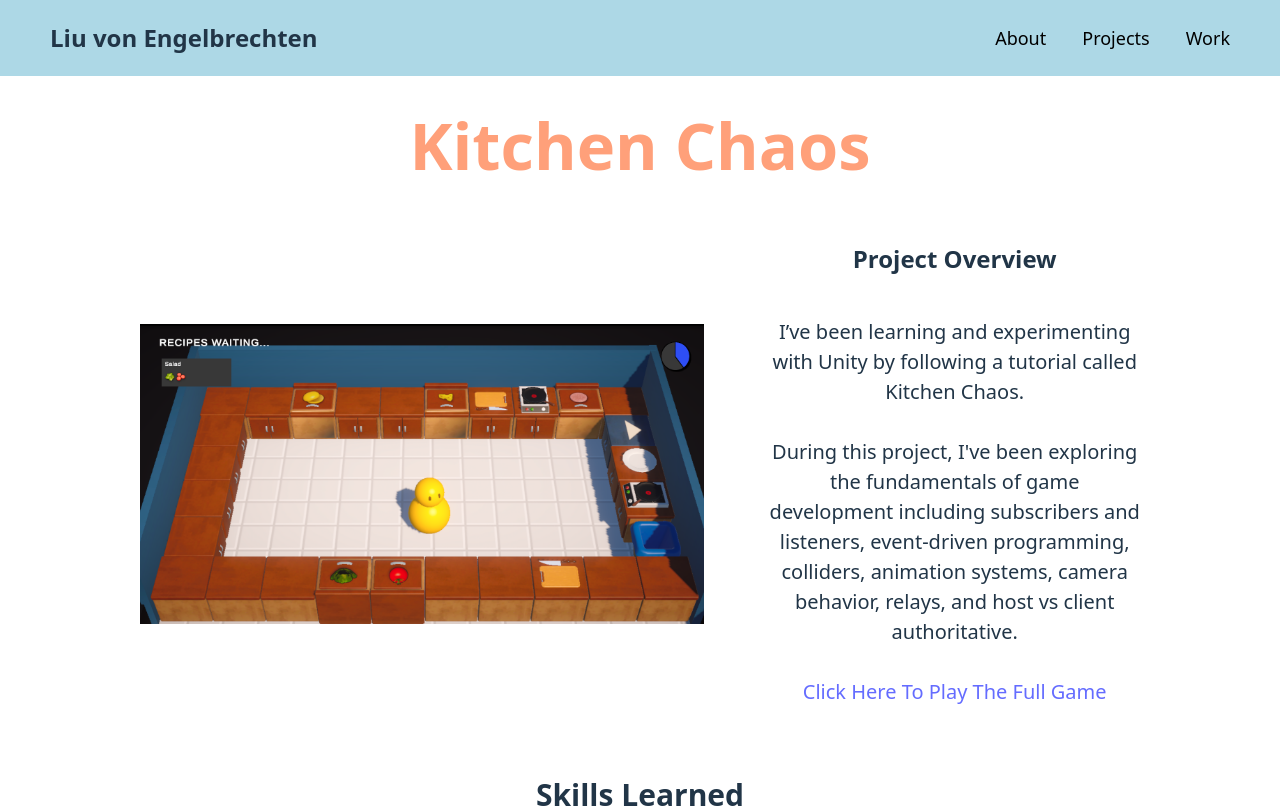
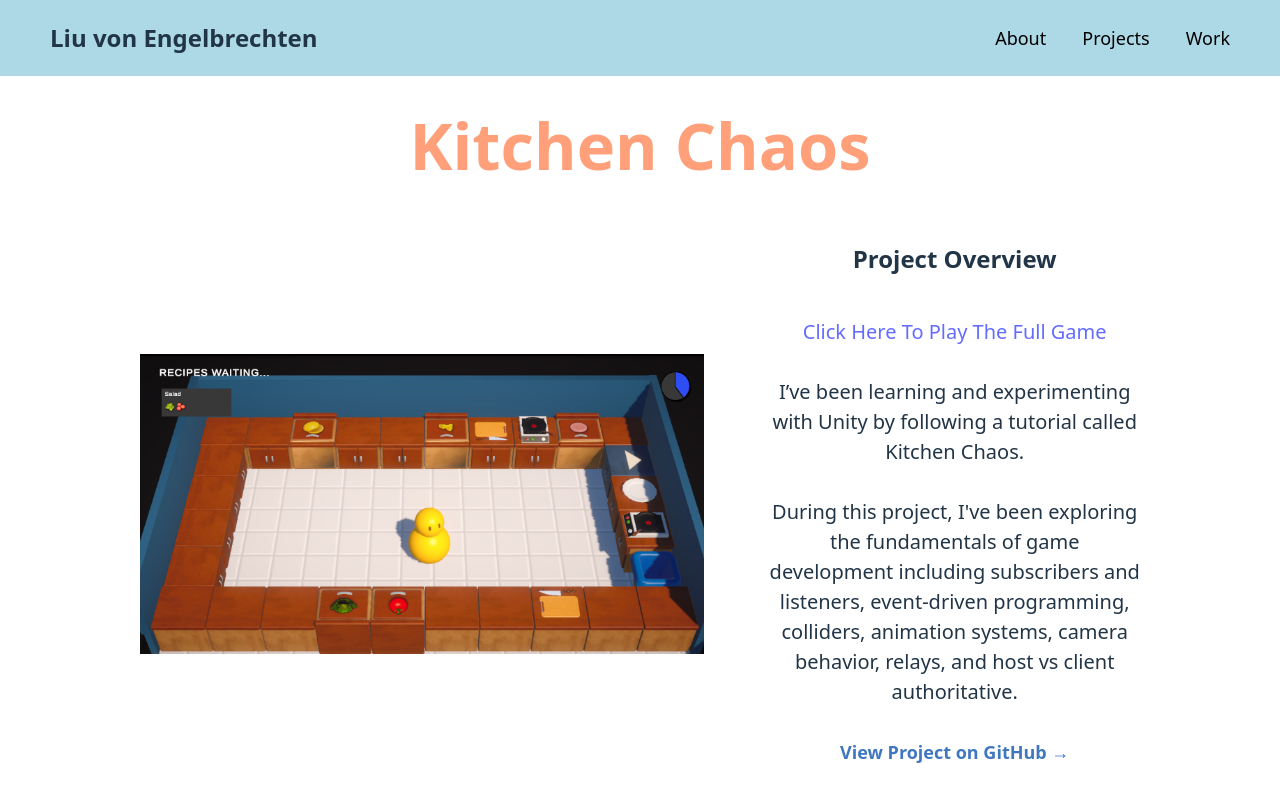
Before and after one commit to lvonengel/lvonengel.github.io, a React (Vite) app: page /projects/KitchenChaos in a window 1280 px wide. Shown: the top 808 px of the page. Built offline with nearby package versions, Linux system fonts and the light colour scheme; the HTML template or start-up script is replaced by a standard one.

Commit message:
Added Github link to recent projects

```diff
--- a/src/projects/KitchenChaos.jsx
+++ b/src/projects/KitchenChaos.jsx
@@ -9,13 +9,23 @@ export default function KitchenChaos() {
                 <div className="projectOverview">
                     <h2>Project Overview</h2>
                     <p>
+                        <a href="https://play.unity.com/en/games/37192677-74ce-4619-bc19-984ecf092ae3/kitchen-chaos-multiplayer" target="_blank" rel="noopener noreferrer">
+                            Click Here To Play The Full Game
+                        </a>
+                        <br/><br/>
                         I’ve been learning and experimenting with Unity by following a
                         tutorial called Kitchen Chaos. <br/> <br/>
                         During this project, I've been exploring the
                         fundamentals of game development including subscribers and listeners, event-driven programming,
                         colliders, animation systems, camera behavior, relays, and host vs client authoritative. <br/> <br/>
-                        <a href="https://play.unity.com/en/games/37192677-74ce-4619-bc19-984ecf092ae3/kitchen-chaos-multiplayer" target="_blank" rel="noopener noreferrer">
-                            Click Here To Play The Full Game
+
+                        <a
+                        href="https://github.com/lvonengel/KitchenChaosMultiplayer"
+                        target="_blank"
+                        rel="noopener noreferrer"
+                        className="github-link"
+                        >
+                            View Project on GitHub →
                         </a>
                     </p>
                 </div>
--- a/src/projects/Robot.jsx
+++ b/src/projects/Robot.jsx
@@ -18,7 +18,14 @@ export default function Robot() {
                         actuator calibration, and motion sequencing, as well as a deeper
                         understanding of how sensors and servos interact to replicate human-like movement.
                         <br/> <br/>
-                        Please check out my code in my GitHub.
+                        <a
+                        href="https://github.com/lvonengel/Robot"
+                        target="_blank"
+                        rel="noopener noreferrer"
+                        className="github-link"
+                        >
+                            View Project on GitHub →
+                        </a>
 
                     </p>
                 </div>
--- a/src/projects/projects.css
+++ b/src/projects/projects.css
@@ -169,3 +169,16 @@ section {
   border-radius: 8px;
   box-shadow: 0 4px 12px rgba(0,0,0,0.1);
 }
+
+.github-link {
+  display: inline-block;
+  font-size: 18px;
+  color: #4078c0;
+  text-decoration: none;
+  font-weight: 600;
+}
+
+.github-link:hover {
+  text-decoration: underline;
+  color: #305080;
+}
```
Also changed, not shown: src/projects/GCE.jsx (indentation only).
